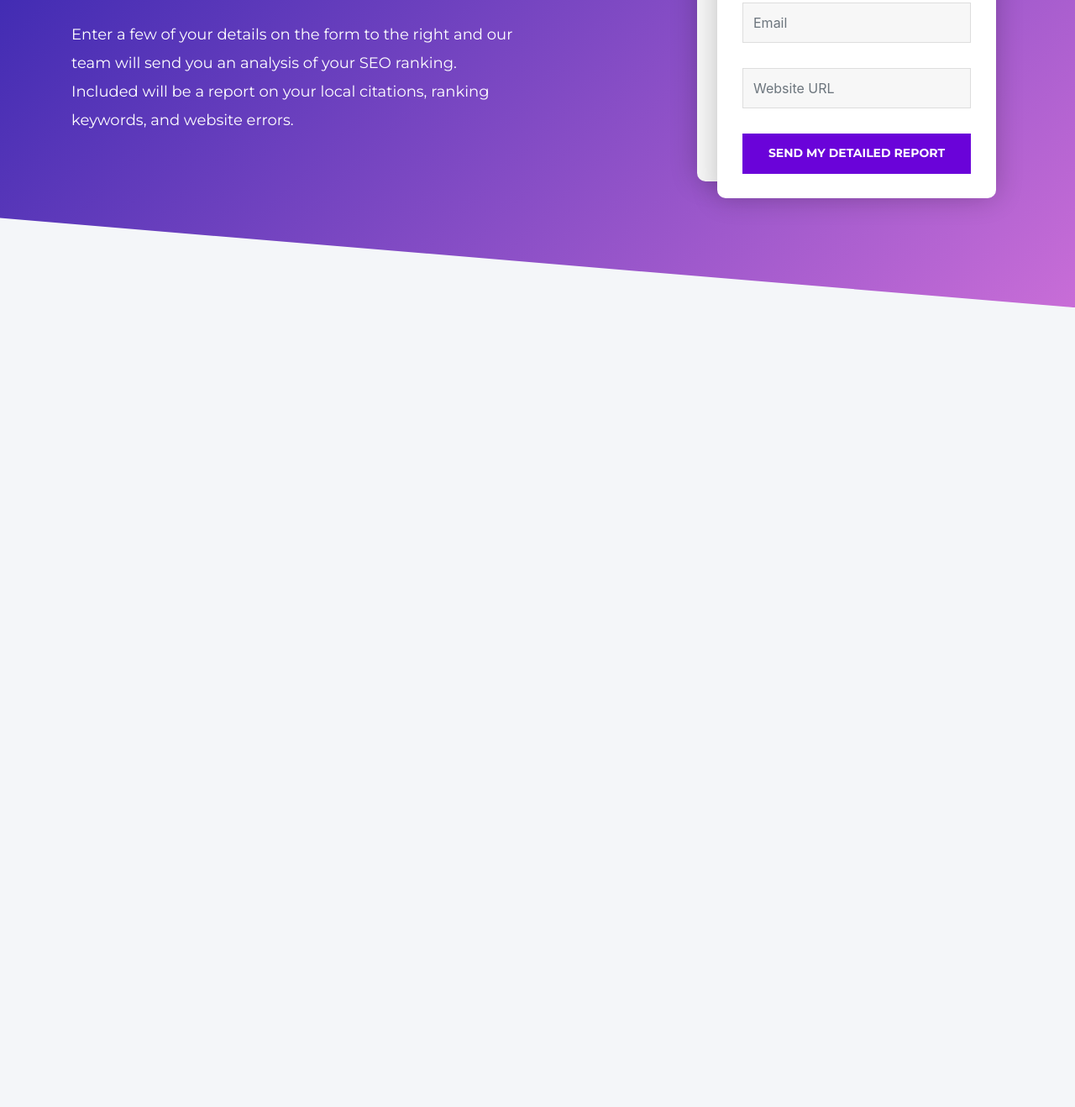
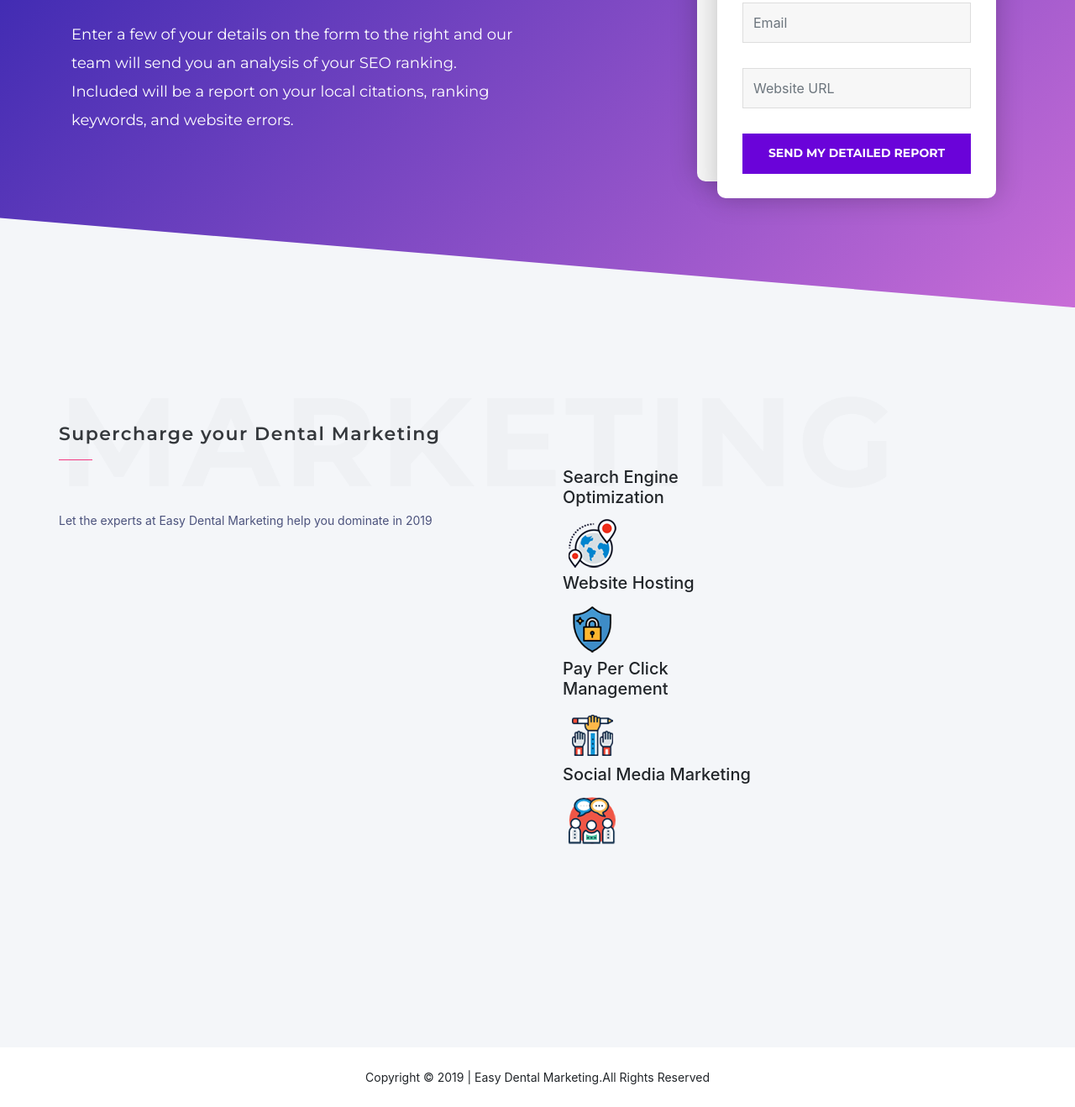
Before and after one commit to skyrbe/easydentalmarketing, a plain HTML site: page index.html in a window 1280 px wide. Shown: the part 2291-3609 px from the top of the page at 84% size. Before the commit the page ends 2657 px from the top, so only its background shows below. Drawn offline with Linux system fonts and the light colour scheme.

Commit message:
updated section code

```diff
--- a/index.html
+++ b/index.html
@@ -165,6 +165,50 @@
           </div>
         </div>
       </section>
+      <section class="home-clients">
+        <div class="container p-0">
+          <div class="clients-section">
+            <div class="section-title clients-title">
+              <h2>Marketing</h2>
+              <h3>Supercharge your Dental Marketing</h3>
+              <div class="row">
+                <div class="col col-12 col-md-6">
+                  <p class="page-ranking-content">Let the experts at Easy Dental Marketing help you dominate in 2019</p>
+                </div>
+                <div class="col col-12 col-md-6">
+                  <div class="marketing-services-list">
+                    <div class="col col-12 col-md-6">
+                      <div class="services-box-left">
+                        <h5>Search Engine Optimization</h5>
+                        <img src="./images/Search-Engine-Optimization-Icon.png"/>
+                      </div>
+                      <div class="services-box-left">
+                        <h5>Website Hosting</h5>
+                        <img src="./images/Network-Protection-Icon.png"/>
+                      </div>
+                    </div>
+                    <div class="col col-12 col-md-6">
+                      <div class="services-box-right">
+                        <h5>Pay Per Click Management</h5>
+                        <img src="./images/Pay-Per-Click-Management-Icon.png"/>
+                      </div>
+                      <div class="services-box-right">
+                        <h5>Social Media Marketing</h5>
+                        <img src="./images/Social-Media-Marketing-Icon.png"/>
+                      </div>
+                    </div>
+                  </div>
+                </div>
+              </div>
+            </div>
+          </div>
+        </div>
+      </section>
+      <section class="footer-cp">
+          <div class="container-fluid p-0">
+              <center>Copyright &copy; 2019 | Easy Dental Marketing.All Rights Reserved</center>
+          </div>
+      </section>
     </div>
     <script src="./vendor/jquery/jquery.min.js"></script>
     <script src="./vendor/bootstrap/js/bootstrap.bundle.min.js"></script>
--- a/styles/main.css
+++ b/styles/main.css
@@ -299,3 +299,9 @@ section.home-clients {
   border-radius: 0;
   border: 0;
 }
+
+.footer-cp{
+  background: #fff;
+  padding: 25px;
+  font-size: 14px;
+}
--- a/styles/mediaqueries.css
+++ b/styles/mediaqueries.css
@@ -155,6 +155,12 @@
   .section-title.seo-title {
       padding: 70px 0 130px;
   }
+  .footer-cp{
+    background: #fff;
+    margin: 30px 0px 0px 0px;
+    padding: 25px;
+    font-size: 14px;
+  }
 }
 
 @media (min-width: 992px) {
```
Also changed, not shown: images/EDM-Logo.png (added), images/Network-Protection-Icon.png (added), images/Pay-Per-Click-Management-Icon.png (added), images/Search-Engine-Optimization-Icon.png (added), images/Social-Media-Marketing-Icon.png (added).
